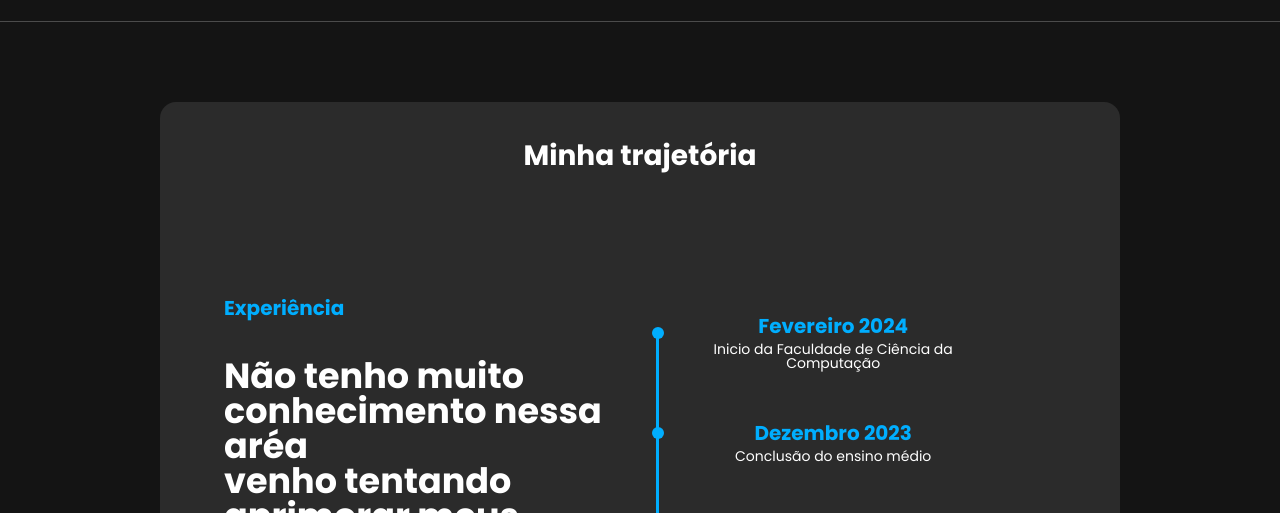
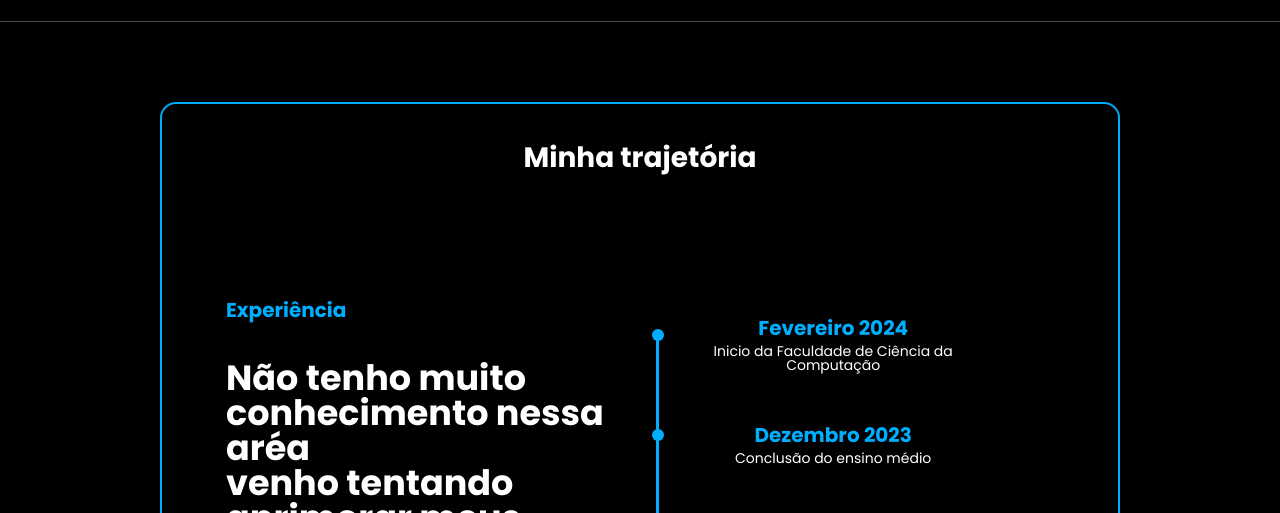
Before and after one commit to TiagoMaurente/portfolio, a plain HTML site: page novidades.html in a window 1280 px wide. Shown: the part 113-626 px from the top of the page. Drawn offline with Linux system fonts and the light colour scheme; some packages are replaced by stand-ins of ours; a script that the page names is missing; files whose address does not match are found by name.

Commit message:
Add files via upload

```diff
--- a/style.css
+++ b/style.css
@@ -135,9 +135,9 @@ table {
     --cabecalho: #ffffff;
     --cinza-claro: #f0f0f0;
     --cinza: linear-gradient(97.54deg, #e6e6e6, #f0f0f0);
-    --cinza-forte: #2b2b2b;
+    --cinza-forte: #000000;
     --cinza-degrade: linear-gradient(to right, #2b2b2b, #4e4e4e);
-    --cinza-escuro: #141414;
+    --cinza-escuro: #000000;
     --ciano: #00aeff;
     --ciano-degrade: linear-gradient(to bottom, #00aeff, #00aeff);
     --branco: #ffffff;
@@ -1524,7 +1524,7 @@ hr {
 
 .novidades {
     display: flex;
-    background-color: var(--cinza-forte);
+    border: 2px solid var(--ciano);
     margin: 5em 10em;
     padding-top: 2.5em;
     border-radius: 1em;
```
Also changed, not shown: novidades.html (+1 -0 lines).
